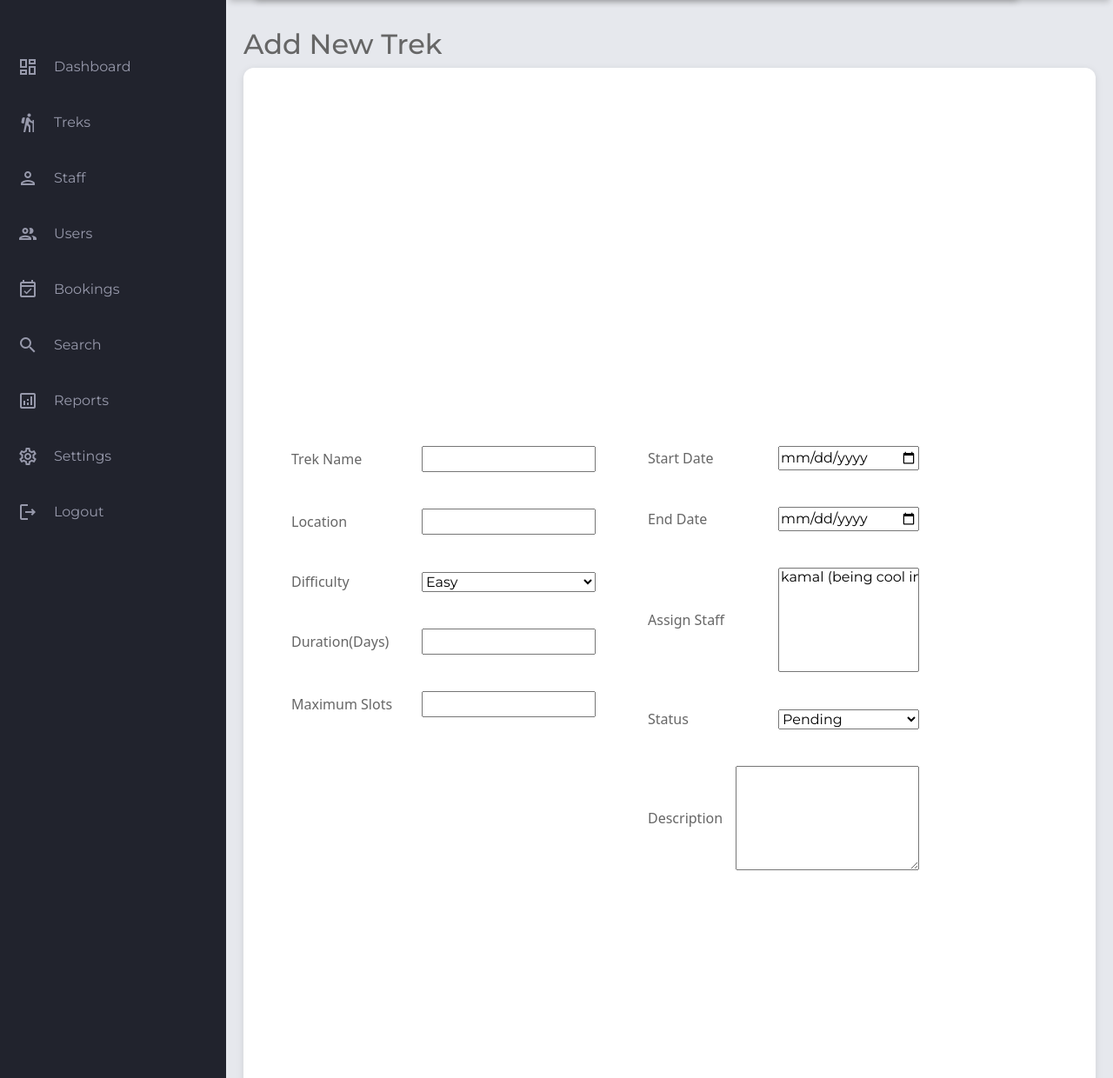
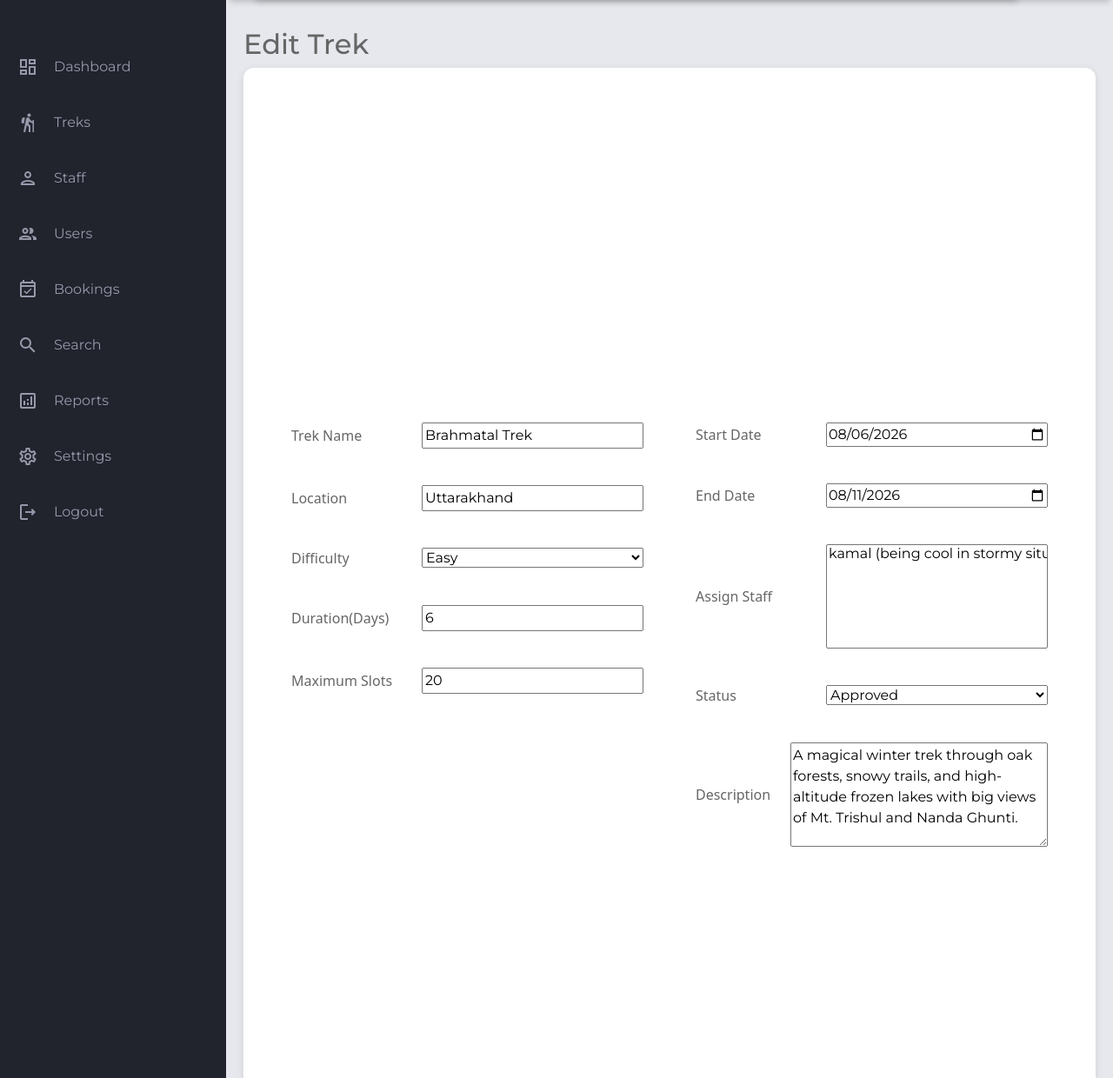
Before and after one commit to 24f3001771/TMA_KD, a Flask app: page /update/1/trek in a window 1280 px wide. Shown: the part 70-1310 px from the top of the page at 87% size. Run offline with Flask 3, Linux system fonts and the light colour scheme; some libraries are stand-ins or nearby versions.

Commit message:
according to me admin trek and staff are done

```diff
--- a/application/models.py
+++ b/application/models.py
@@ -48,6 +48,7 @@ class Staff_profile(db.Model):
     is_available     = db.Column(db.Boolean, default=True)
     created_at = db.Column(db.DateTime,default=db.func.now())
     updated_at = db.Column(db.DateTime,default=db.func.now())
+    profile_completed = db.Column(db.Boolean,default=False)
 
     #Relationships
     assigned_treks=db.relationship('Trek',secondary='trek_staff_assignment',lazy=True,back_populates='assigned_staffs')
--- a/templates/a_add_treks.html
+++ b/templates/a_add_treks.html
@@ -16,17 +16,22 @@ Add/Edit Treks
     flex-wrap: wrap;
     align-items: center;
     justify-content: center;
-    background:white;
-    border-radius:12px;
-    padding:25px;
-    box-shadow:0 2px 8px rgba(0,0,0,.1);
+    background: white;
+    border-radius: 12px;
+    padding: 25px;
+    box-shadow: 0 2px 8px rgba(0, 0, 0, .1);
+    position: relative;
+    padding-bottom: 80px;
 
   }
 
-  .left , .right{
-    flex:1;
+  .left,
+  .right {
+    flex: 1;
   }
-  .form-add-treks .left,.form-add-treks .right {
+
+  .form-add-treks .left,
+  .form-add-treks .right {
     height: 500px;
 
   }
@@ -35,120 +40,141 @@ Add/Edit Treks
   .left .l {
     margin: 20px;
     padding: 10px;
-    margin-bottom:22px;
+    margin-bottom: 22px;
   }
 
   .right .r {
     margin: 20px;
     padding: 10px;
-    margin-bottom:22px;
+    margin-bottom: 22px;
   }
-  .r{
+
+  .r {
     display: flex;
-    align-items:center;
+    align-items: center;
     margin-bottom: 10px;
   }
-  .r label{
+
+  .r label {
     width: 150px;
     font-weight: 500;
     font-family: system-ui, -apple-system, BlinkMacSystemFont, 'Segoe UI', Roboto, Oxygen, Ubuntu, Cantarell, 'Open Sans', 'Helvetica Neue', sans-serif;
   }
-  .l{
+
+  .l {
     display: flex;
-    align-items:center;
+    align-items: center;
     margin-bottom: 10px;
   }
-  .l label{
+
+  .l label {
     width: 150px;
     font-weight: 500;
     font-family: system-ui, -apple-system, BlinkMacSystemFont, 'Segoe UI', Roboto, Oxygen, Ubuntu, Cantarell, 'Open Sans', 'Helvetica Neue', sans-serif;
   }
+
   .r input,
-  .r select{
+  .r select {
     flex: 1;
   }
+
   .l input,
-  .l select{
+  .l select {
     flex: 1;
   }
-  textarea{
+
+  textarea {
     width: 100%;
-    min-height:120px;
+    min-height: 120px;
+  }
+  .buttons{
+    position: absolute;
+    bottom: 20px;
+    right: 25px;
+
+    display: flex;
+    gap: 15px;
   }
 </style>
 {% endblock %}
 
 {% block header_title %}
+{% if trek %}
+Edit Trek
+{% else %}
 Add New Trek
+{% endif %}
+
 {% endblock %}
 
 {% block content %}
 
-<form action="/admin/add_treks" class="form-add-treks" method="post">
+<form action="{% if trek %} {{ url_for('update_trek',trek_id=trek.id) }} {% else %} {{ url_for('add_trek') }}{% endif %}" class="form-add-treks"
+method="POST">
   <div class="left">
     <div class="l">
       <label for="name">Trek Name</label>
-      <input type="text" id="name" name="tname" required>
+      <input type="text" id="name" name="tname" value="{{ trek.name if trek else '' }}">
     </div>
     <div class="l">
       <label for="loc">Location</label>
-      <input type="text" name="loc" id="loc">
+      <input type="text" name="loc" id="loc" value="{{ trek.location if trek else '' }}">
     </div>
     <div class="l">
       <label for="level">Difficulty</label>
       <select name="values" id="level">
-        <option value="easy">Easy</option>
-        <option value="moderate">Moderate</option>
-        <option value="hard">Hard</option>
+        <option value="">--Select Level--</option>
+        <option value="easy" {% if trek and trek.difficulty=='easy' %} selected {% endif %}>Easy</option>
+        <option value="moderate" {% if trek and trek.difficulty=='moderate' %} selected {% endif %}>Moderate</option>
+        <option value="hard" {% if trek and trek.difficulty=="hard" %} selected {% endif %}>Hard</option>
       </select>
     </div>
     <div class="l">
       <label for="duration">Duration(Days)</label>
-      <input type="number" id="duration" name="duration" value="days">
+      <input type="number" id="duration" name="duration" value="{{ trek.duration_days if trek else '' }}">
     </div>
     <div class="l">
       <label for="slots">Maximum Slots</label>
-      <input type="number" name="max slots" id="slots" value="no.ofslots">
+      <input type="number" name="max slots" id="slots" value="{{ trek.max_slots if trek else '' }}">
     </div>
   </div>
   <div class="right">
     <div class="r">
       <label for="date">Start Date</label>
-      <input type="date" name="starttime" id="date" placeholder="dd/mm/yyyy">
+      <input type="date" name="starttime" id="date" placeholder="dd/mm/yyyy" value="{{ trek.start_date.strftime('%Y-%m-%d') if trek and trek.start_date else '' }}">
     </div>
     <div class="r">
       <label for="endtime">End Date</label>
-      <input type="date" name="endtime" id="endtime" placeholder="dd/mm/yyyy">
+      <input type="date" name="endtime" id="endtime" placeholder="dd/mm/yyyy" value="{{ trek.end_date.strftime('%Y-%m-%d') if trek and trek.end_date else '' }}">
     </div>
     <div class="r">
       <label for="assign_staff">Assign Staff</label>
       <select name="staff_ids" id="assign_staff" multiple size="2" style="height: 120px; width: 100%;">
         {% for staff in staffs %}
-        <option value="{{staff.id}}">{{staff.user.username}} ({{ staff.expertise }})</option>
+        <option value="{{staff.id}}" {% if trek and staff in trek.assigned_staffs %} selected {% endif %}> {{staff.user.username}} ({{ staff.expertise }})</option>
         {% endfor %}
       </select>
     </div>
     <div class="r">
       <label for="status">Status</label>
       <select name="status" id="status">
-        <option value="pending">Pending</option>
-        <option value="approved">Approved</option>
-        <option value="open">Open</option>
-        <option value="closed">Closed</option>
-        <option value="completed">Completed</option>
-        <option value="cancelled">Cancelled</option>
+        <option value="pending" {% if trek and trek.status=="pending" %} selected {% endif %}>Pending</option>
+        <option value="approved" {% if trek and trek.status=="approved" %} selected {% endif %}>Approved</option>
+        <option value="open" {% if trek and trek.status=="open" %} selected {% endif %}>Open</option>
+        <option value="closed" {% if trek and trek.status=="closed" %} selected {% endif %}>Closed</option>
+        <option value="completed" {% if trek and trek.status=="completed" %} selected {% endif %}>Completed</option>
+        <option value="cancelled" {% if trek and trek.status=="cancelled" %} selected {% endif %}>Cancelled</option>
       </select>
     </div>
     <div class="r">
       <label for="message">Description</label>
-      <textarea id="message" name="message" rows="4" ></textarea>
+      <textarea id="message" name="message" rows="4">{{ trek.description if trek else '' }}</textarea>
     </div>
   </div>
-  <div class="buttons"
-  style="gap: 15px; margin-top: 20px; align-self: flex-end; align-items:end;">
-  <a href="/admin/treks" class="btn btn-danger">Cancel</a>
-  <button type="submit" class="btn btn-success">Save</button>
-</div>
+  <div class="buttons" style="gap: 15px; margin-top: 20px; position: absolute; ">
+    <a href="/admin/treks" class="btn btn-danger">Cancel</a>
+    <button type="submit" class="btn btn-success">{% if trek %} Update Trek {% else %} Save Trek {% endif %}</button>
+  </div>
 </form>
 
 {% endblock %}
--- a/templates/admin_treks.html
+++ b/templates/admin_treks.html
@@ -37,8 +37,8 @@ Treks
                     <td>{{trek.available_slots}}</td>
                     <td>{{trek.status}}</td>
                     <td>
-                        <a href="" class="btn btn-primary">Edit</a>
-                        <a href="" class="btn btn-danger">delete</a>
+                        <a href="/update/{{trek.id}}/trek" class="btn btn-primary">Edit</a>
+                        <a href="/delete/{{trek.id}}/trek" class="btn btn-danger">delete</a>
                     </td>
                 </tr>
                 {% endfor %}
--- a/templates/base.html
+++ b/templates/base.html
@@ -14,7 +14,7 @@
      <!------------------bootstrap link--------------------------->
     <link rel="stylesheet" href="https://cdn.jsdelivr.net/npm/bootstrap@5.3.8/dist/css/bootstrap.min.css">
 
-    <link rel="stylesheet" href="../static/style.css">
+    <link rel="stylesheet" href="{{ url_for('static',filename='style.css') }}">
 
     <!-----------------montserattt------------------->
     <link href="https://fonts.googleapis.com/css2?family=Montserrat:ital,wght@0,100..900;1,100..900&display=swap"
```
Also changed, not shown: templates/a_staff.html (+23 -6 lines), templates/not_found_t.html (added, +22 -0 lines), instance/database.sqlite3.
